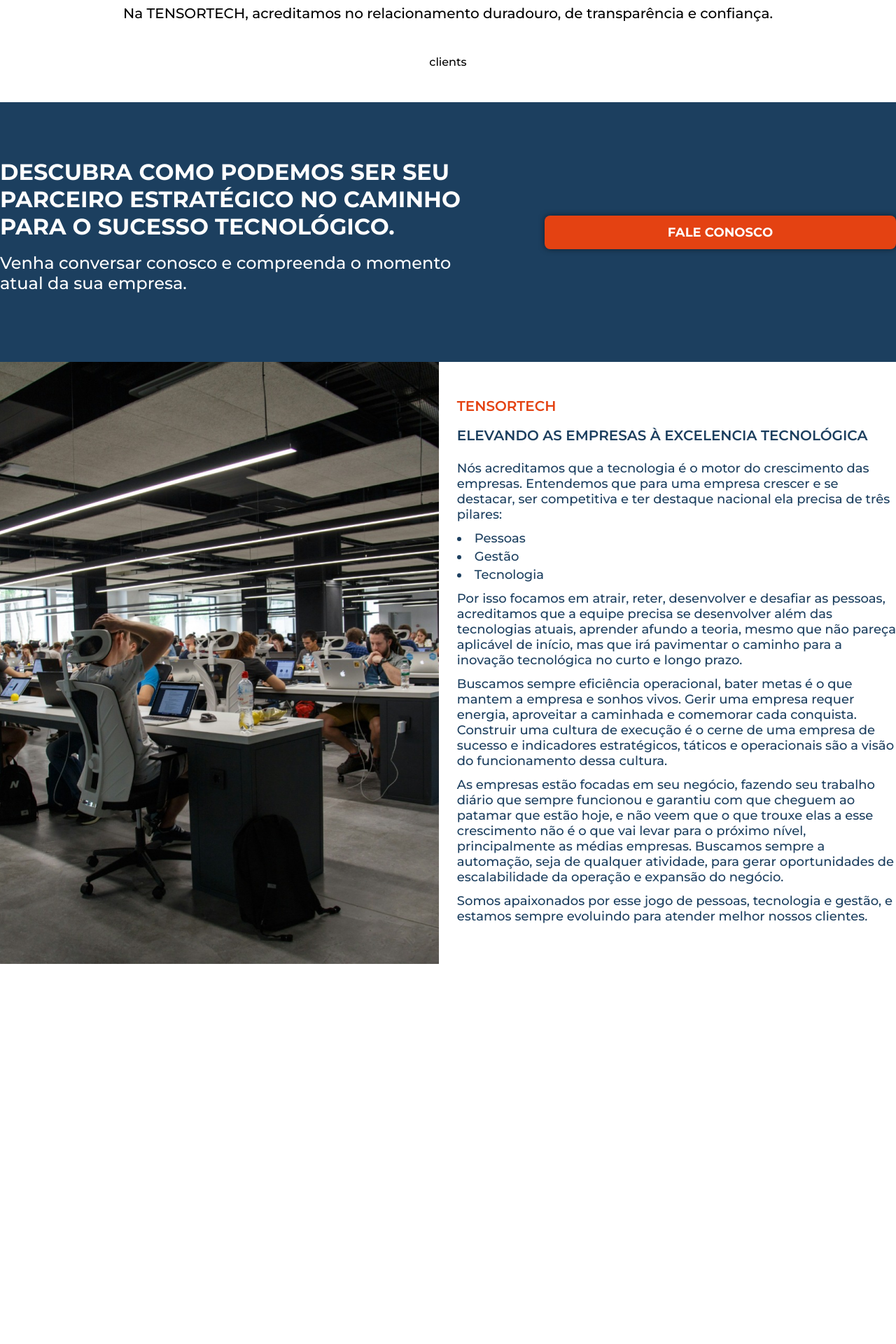
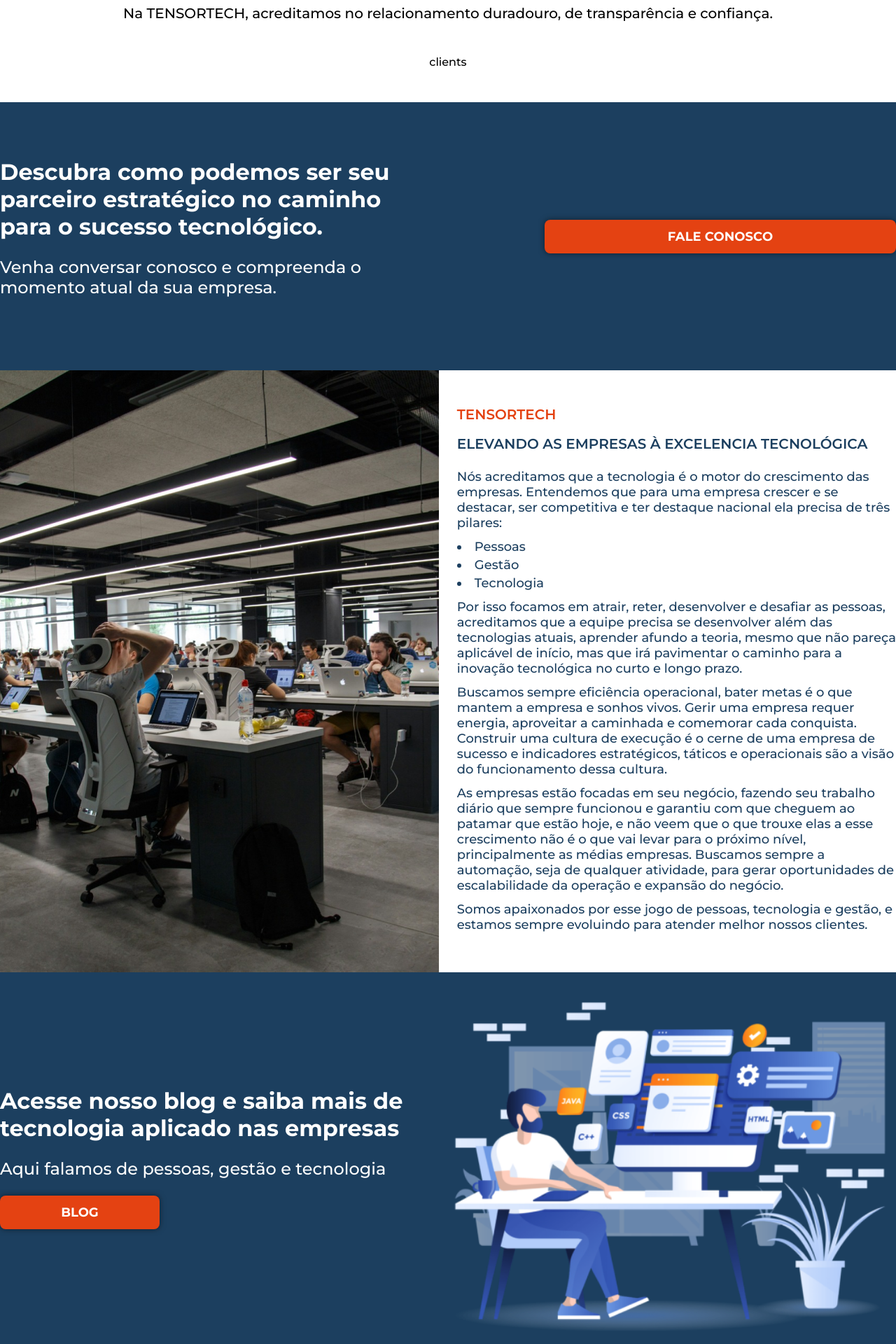
Before and after one commit to Tens0rTech/TensorTech, a React (Create React App) app: page / in a window 1280 px wide. Shown: the part 2601-4521 px from the top of the page at 70% size. Before the commit the page ends 3978 px from the top, so only its background shows below. Built offline with nearby package versions, Linux system fonts and the light colour scheme.

Commit message:
blog section

```diff
--- a/src/components/BlueSection/index.tsx
+++ b/src/components/BlueSection/index.tsx
@@ -1,7 +1,7 @@
 import Button from "../Button";
 import Container from "../Container";
 import Title from "../Title";
-import { Description, Flex, ImageSection, Section } from "./style";
+import { Content, Description, Flex, ImageSection, Section } from "./style";
 
 type BlueSectionProps = {
   title: string;
@@ -19,10 +19,10 @@
   image,
 }: BlueSectionProps) {
   return (
-    <Section>
+    <Content>
       <Container>
         <Flex>
-          <div style={{ width: "55%" }}>
+          <Section>
             <Title name={title} whiteTitle fullWidth />
             <Description>{description}</Description>
             {image && (
@@ -30,9 +30,10 @@
                 title={buttonTitle}
                 click={() => buttonClick()}
                 secondary
+                width={"180px"}
               />
             )}
-          </div>
+          </Section>
           {!image ? (
             <Button
               title={buttonTitle}
@@ -45,6 +46,6 @@
           )}
         </Flex>
       </Container>
-    </Section>
+    </Content>
   );
 }
--- a/src/components/BlueSection/style.ts
+++ b/src/components/BlueSection/style.ts
@@ -1,11 +1,14 @@
 import { styled } from "styled-components";
 import { COLORS, FONT_WEIGHT } from "../../theme";
 
-export const Section = styled.div`
-  width: 100%;
-  padding: 80px 0;
+export const Content = styled.div`
   background: ${COLORS.PRIMARY};
   color: ${COLORS.WHITE};
+`;
+
+export const Section = styled.div`
+  width: 48%;
+  padding: 80px 0;
 `;
 
 export const Flex = styled.div`
@@ -17,9 +20,9 @@
 export const Description = styled.p`
   font-weight: ${FONT_WEIGHT.MEDIUM};
   font-size: 24px;
-  padding: 18px 0;
+  padding: 24px 0;
 `;
 
 export const ImageSection = styled.img`
-  width: 534px;
+  width: 50%;
 `;
--- a/src/components/Title/index.tsx
+++ b/src/components/Title/index.tsx
@@ -13,7 +13,7 @@
 }: TitleProps) {
   return (
     <Context whiteTitle={whiteTitle} fullWidth={fullWidth}>
-      {name.toUpperCase()}
+      {fullWidth ? name : name.toUpperCase()}
     </Context>
   );
 }
--- /dev/null
+++ b/src/pages/home/BlogSection/index.tsx
@@ -0,0 +1,14 @@
+import BlueSection from "../../../components/BlueSection";
+import BlogImage from "../../../assets/images/blogimage.png";
+
+export default function BlogSection() {
+  return (
+    <BlueSection
+      title="Acesse nosso blog e saiba mais de tecnologia aplicado nas empresas"
+      description="Aqui falamos de pessoas, gestão e tecnologia"
+      buttonTitle="Blog"
+      buttonClick={() => console.log("blog")}
+      image={BlogImage}
+    />
+  );
+}
--- a/src/pages/home/index.tsx
+++ b/src/pages/home/index.tsx
@@ -5,6 +5,7 @@
 import Clients from "./Clients";
 import ContactSection from "./ContactSection";
 import Resume from "./Resume";
+import BlogSection from "./BlogSection";
 
 export default function Home() {
   return (
@@ -16,6 +17,7 @@
       <Clients />
       <ContactSection />
       <Resume />
+      <BlogSection />
     </>
   );
 }
```
Also changed, not shown: src/assets/images/blogimage.png (added).
